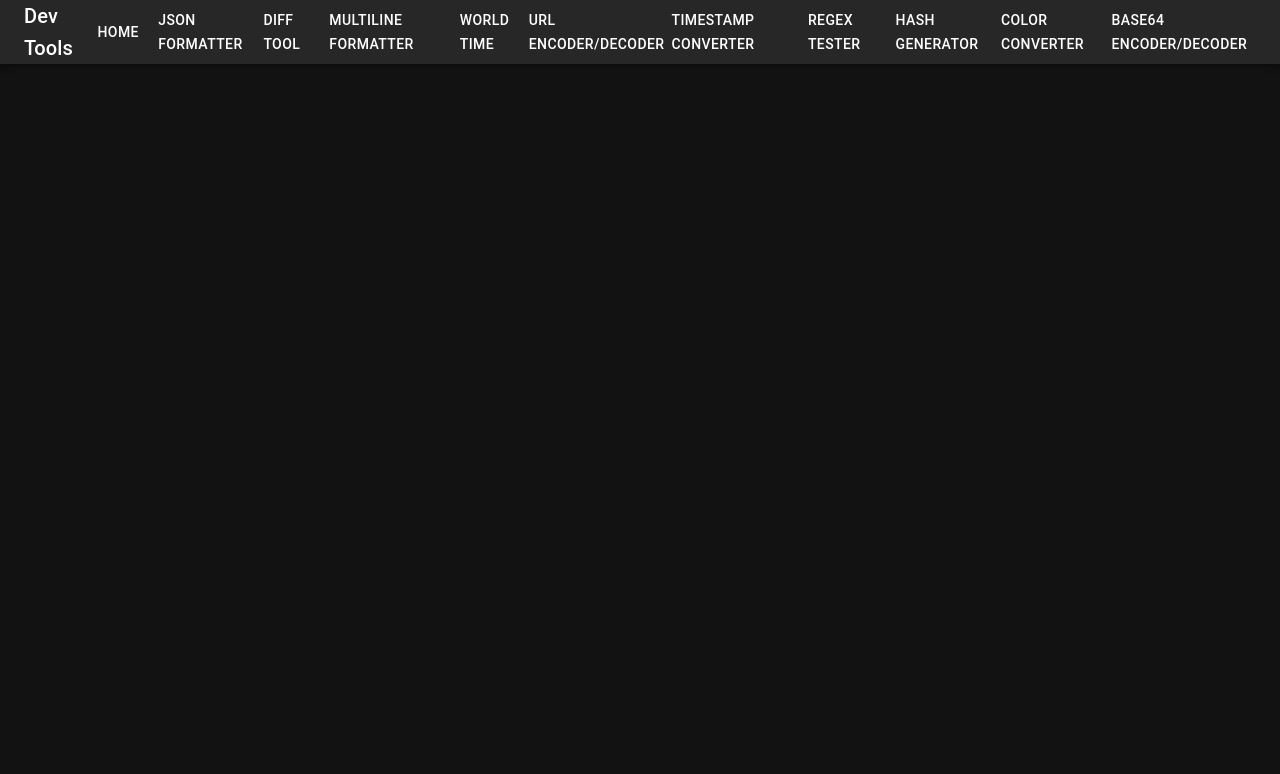
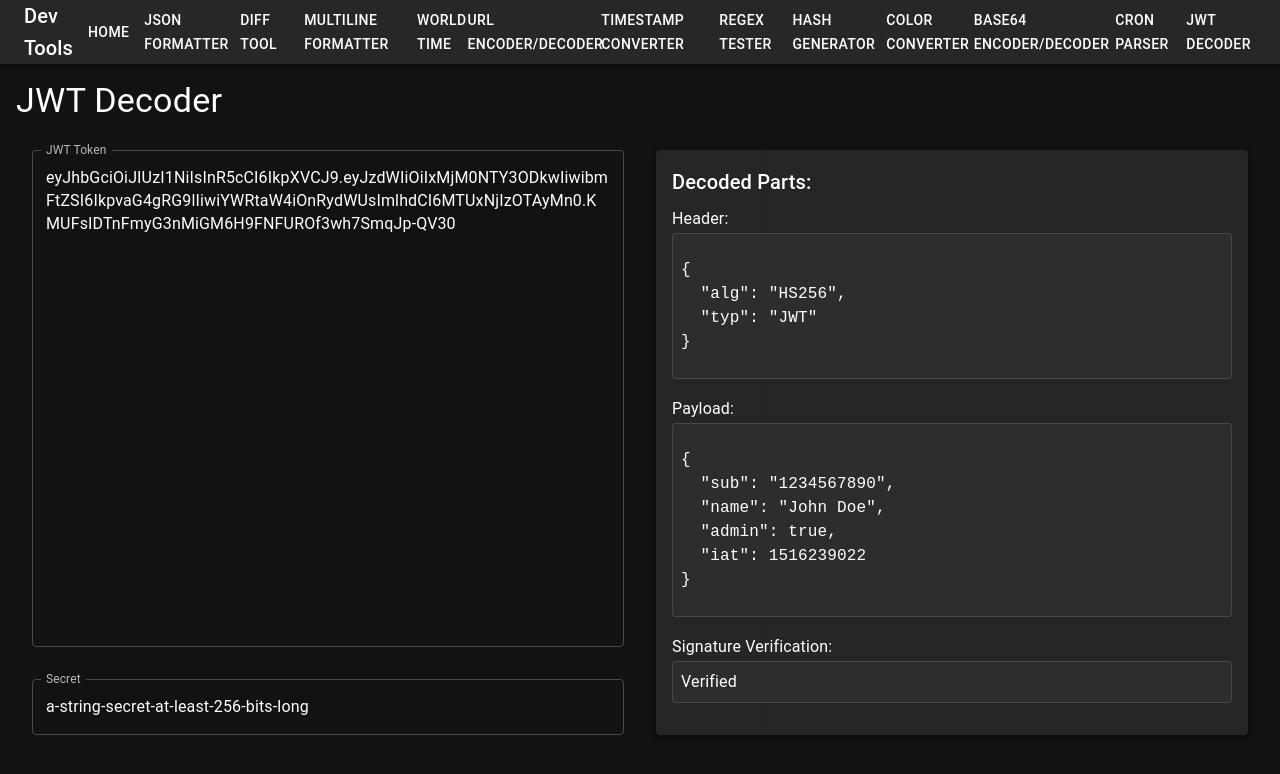
Before and after one commit to app4a/devtools, a React (Create React App) app: page /jwt in a window 1280 px wide. Shown: the top 774 px of the page. Built offline with nearby package versions, Linux system fonts and the light colour scheme.

Commit message:
feat: jwt decoder

```diff
--- a/package.json
+++ b/package.json
@@ -26,6 +26,10 @@
     "react-syntax-highlighter": "^15.5.10",
     "crypto-js": "^4.2.0",
     "react-color": "^2.19.3",
+    "cronstrue": "^2.28.0",
+    "cron-parser": "^4.9.0",
+    "jwt-decode": "^4.0.0",
+    "jose": "^5.2.0",
     "web-vitals": "^2.1.4"
   },
   "scripts": {
--- a/src/App.js
+++ b/src/App.js
@@ -22,6 +22,8 @@ import RegexTester from './RegexTester';
 import HashGenerator from './HashGenerator';
 import ColorConverter from './ColorConverter';
 import Base64Converter from './Base64Converter';
+import CronParser from './CronParser';
+import JwtDecoder from './JwtDecoder';
 
 import HomePage from './HomePage';
 
@@ -53,6 +55,8 @@ function App() {
               <Button color="inherit" component={Link} to="/hash">Hash Generator</Button>
               <Button color="inherit" component={Link} to="/color">Color Converter</Button>
               <Button color="inherit" component={Link} to="/base64">Base64 Encoder/Decoder</Button>
+              <Button color="inherit" component={Link} to="/cron">Cron Parser</Button>
+              <Button color="inherit" component={Link} to="/jwt">JWT Decoder</Button>
             </Toolbar>
           </AppBar>
           <Box>
@@ -68,6 +72,8 @@ function App() {
               <Route path="/hash" element={<HashGenerator />} />
               <Route path="/color" element={<ColorConverter />} />
               <Route path="/base64" element={<Base64Converter />} />
+              <Route path="/cron" element={<CronParser />} />
+              <Route path="/jwt" element={<JwtDecoder />} />
             </Routes>
           </Box>
         </Box>
--- /dev/null
+++ b/src/CronParser.js
@@ -0,0 +1,89 @@
+import React, { useState, useEffect } from 'react';
+import {
+  Box,
+  TextField,
+  Typography,
+  Paper,
+  Grid,
+  List,
+  ListItem,
+  ListItemText
+} from '@mui/material';
+import cronstrue from 'cronstrue';
+import { parseExpression } from 'cron-parser';
+
+export default function CronParser() {
+  const [cronExpression, setCronExpression] = useState('0 0 * * *'); // Sample: Every day at midnight
+  const [humanReadable, setHumanReadable] = useState('');
+  const [nextDates, setNextDates] = useState([]);
+  const [error, setError] = useState(null);
+
+  useEffect(() => {
+    try {
+      setHumanReadable(cronstrue.toString(cronExpression));
+      setError(null);
+
+      const interval = parseExpression(cronExpression);
+      const dates = [];
+      for (let i = 0; i < 5; i++) { // Get next 5 dates
+        try {
+          dates.push(interval.next().toDate().toLocaleString());
+        } catch (e) {
+          // Handle cases where there are no more dates (e.g., one-time cron jobs)
+          break;
+        }
+      }
+      setNextDates(dates);
+
+    } catch (err) {
+      setHumanReadable('');
+      setNextDates([]);
+      setError(err.message);
+    }
+  }, [cronExpression]);
+
+  return (
+    <Box sx={{ p: 2 }}>
+      <Typography variant="h4" gutterBottom>
+        Cron Expression Parser
+      </Typography>
+      <Paper elevation={3} sx={{ p: 2, mb: 3 }}>
+        <TextField
+          label="Cron Expression"
+          fullWidth
+          value={cronExpression}
+          onChange={(e) => setCronExpression(e.target.value)}
+          variant="outlined"
+          error={!!error}
+          helperText={error}
+          sx={{ mb: 2 }}
+        />
+        <Typography variant="h6" gutterBottom>
+          Human Readable:
+        </Typography>
+        <Paper variant="outlined" sx={{ p: 2, backgroundColor: '#2d2d2d', color: '#ffffff' }}>
+          <Typography>{humanReadable || 'Enter a cron expression'}</Typography>
+        </Paper>
+      </Paper>
+
+      <Paper elevation={3} sx={{ p: 2 }}>
+        <Typography variant="h6" gutterBottom>
+          Next Upcoming Dates:
+        </Typography>
+        <List>
+          {nextDates.length > 0 ? (
+            nextDates.map((date, index) => (
+              <ListItem key={index}>
+                <ListItemText primary={date} />
+              </ListItem>
+            ))
+          ) : (
+            <ListItem>
+              <ListItemText primary="No upcoming dates or invalid expression" />
+            </ListItem>
+          )}
+        </List>
+      </Paper>
+    </Box>
+  );
+}
--- a/src/HomePage.js
+++ b/src/HomePage.js
@@ -61,6 +61,16 @@ function HomePage() {
       path: '/base64',
       description: 'Encode or decode text using Base64.',
     },
+    {
+      name: 'Cron Expression Parser',
+      path: '/cron',
+      description: 'Parse cron expressions and get human-readable descriptions and upcoming dates.',
+    },
+    {
+      name: 'JWT Decoder',
+      path: '/jwt',
+      description: 'Decode JWT tokens and inspect their header, payload, and signature.',
+    },
   ];
 
   return (
--- /dev/null
+++ b/src/JwtDecoder.js
@@ -0,0 +1,122 @@
+import React, { useState, useEffect } from 'react';
+import {
+  Box,
+  TextField,
+  Typography,
+  Paper,
+  Grid
+} from '@mui/material';
+import { jwtDecode } from 'jwt-decode';
+import * as jose from 'jose';
+
+export default function JwtDecoder() {
+  const sampleToken = "eyJhbGciOiJIUzI1NiIsInR5cCI6IkpXVCJ9.eyJzdWIiOiIxMjM0NTY3ODkwIiwibmFtZSI6IkpvaG4gRG9lIiwiYWRtaW4iOnRydWUsImlhdCI6MTUxNjIzOTAyMn0.KMUFsIDTnFmyG3nMiGM6H9FNFUROf3wh7SmqJp-QV30";
+  const [jwtToken, setJwtToken] = useState(sampleToken);
+  const [secret, setSecret] = useState('a-string-secret-at-least-256-bits-long'); // Sample secret
+  const [header, setHeader] = useState('');
+  const [payload, setPayload] = useState('');
+  const [signature, setSignature] = useState('');
+  const [signatureVerified, setSignatureVerified] = useState('Not Verified');
+  const [error, setError] = useState(null);
+
+  useEffect(() => {
+    if (!jwtToken) {
+      setHeader('');
+      setPayload('');
+      setSignature('');
+      setSignatureVerified('Not Verified');
+      setError(null);
+      return;
+    }
+
+    try {
+      const parts = jwtToken.split('.');
+      if (parts.length !== 3) {
+        throw new Error('Invalid JWT format');
+      }
+
+      const decodedHeader = JSON.parse(atob(parts[0]));
+      const decodedPayload = jwtDecode(jwtToken);
+
+      setHeader(JSON.stringify(decodedHeader, null, 2));
+      setPayload(JSON.stringify(decodedPayload, null, 2));
+      setSignature(parts[2]);
+      setError(null);
+
+      // Signature Verification
+      const verifySignature = async () => {
+        try {
+          const secretBytes = new TextEncoder().encode(secret);
+          const { payload: verifiedPayload } = await jose.jwtVerify(jwtToken, secretBytes);
+          setSignatureVerified('Verified');
+        } catch (e) {
+          setSignatureVerified(`Invalid: ${e.message}`);
+        }
+      };
+      verifySignature();
+
+    } catch (err) {
+      setHeader('');
+      setPayload('');
+      setSignature('');
+      setSignatureVerified('Not Verified');
+      setError(err.message);
+    }
+  }, [jwtToken, secret]);
+
+  return (
+    <Box sx={{ p: 2, height: 'calc(100vh - 112px)', display: 'flex', flexDirection: 'column' }}>
+      <Typography variant="h4" gutterBottom>
+        JWT Decoder
+      </Typography>
+      <Box sx={{ display: 'flex', flexGrow: 1 }}>
+        <Box sx={{ width: '50%', p: 2, display: 'flex', flexDirection: 'column' }}>
+          <TextField
+            label="JWT Token"
+            fullWidth
+            multiline
+            value={jwtToken}
+            onChange={(e) => setJwtToken(e.target.value)}
+            variant="outlined"
+            error={!!error}
+            helperText={error}
+            sx={{ mb: 2, flexGrow: 1, '& .MuiInputBase-root': { height: '100%' }, '& .MuiInputBase-input': { height: '100% !important' } }}
+          />
+          <TextField
+            label="Secret"
+            fullWidth
+            value={secret}
+            onChange={(e) => setSecret(e.target.value)}
+            variant="outlined"
+            sx={{ mt: 2 }}
+          />
+        </Box>
+        <Box sx={{ width: '50%', p: 2, display: 'flex', flexDirection: 'column' }}>
+          <Paper elevation={3} sx={{ p: 2, flexGrow: 1, overflow: 'auto' }}>
+            <Typography variant="h6" gutterBottom>
+              Decoded Parts:
+            </Typography>
+            <Box sx={{ mb: 2 }}>
+              <Typography variant="subtitle1">Header:</Typography>
+              <Paper variant="outlined" sx={{ p: 1, backgroundColor: '#2d2d2d', color: '#ffffff' }}>
+                <pre>{header}</pre>
+              </Paper>
+            </Box>
+            <Box sx={{ mb: 2 }}>
+              <Typography variant="subtitle1">Payload:</Typography>
+              <Paper variant="outlined" sx={{ p: 1, backgroundColor: '#2d2d2d', color: '#ffffff' }}>
+                <pre>{payload}</pre>
+              </Paper>
+            </Box>
+            <Box sx={{ mb: 2 }}>
+              <Typography variant="subtitle1">Signature Verification:</Typography>
+              <Paper variant="outlined" sx={{ p: 1, backgroundColor: '#2d2d2d', color: '#ffffff' }}>
+                <Typography>{signatureVerified}</Typography>
+              </Paper>
+            </Box>
+          </Paper>
+        </Box>
+      </Box>
+    </Box>
+  );
+}
```
Also changed, not shown: 1 other file (tests, documents, lock files or other folders).
